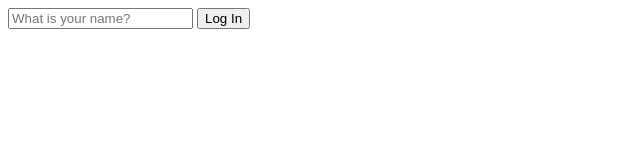
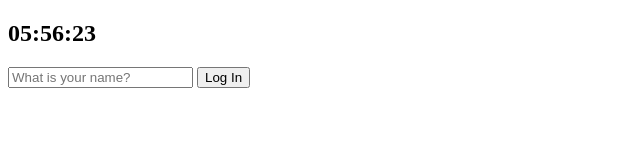
Before and after one commit to limhaha/momentum-clone, a plain HTML site: page index.html in a window 1280 px wide. Shown: the whole page, without its empty margins (0-640 px from the left). Drawn offline with Linux system fonts and the light colour scheme.

Commit message:
Feat: add padstart

```diff
--- a/index.html
+++ b/index.html
@@ -8,6 +8,7 @@
     <title>Momentum App</title>
   </head>
   <body>
+    <h2 id="clock">00:00:00</h2>
     <form id="login-form" class="hidden">
       <input
         required
--- a/js/clock.js
+++ b/js/clock.js
@@ -0,0 +1,13 @@
+const clock = document.querySelector("h2#clock");
+
+function getClock() {
+  const date = new Date();
+  const hours = String(date.getHours()).padStart(2, "0");
+  const minutes = String(date.getMinutes()).padStart(2, "0");
+  const seconds = String(date.getSeconds()).padStart(2, "0");
+
+  clock.innerText = `${hours}:${minutes}:${seconds}`;
+}
+
+getClock();
+setInterval(getClock, 1000);
```
